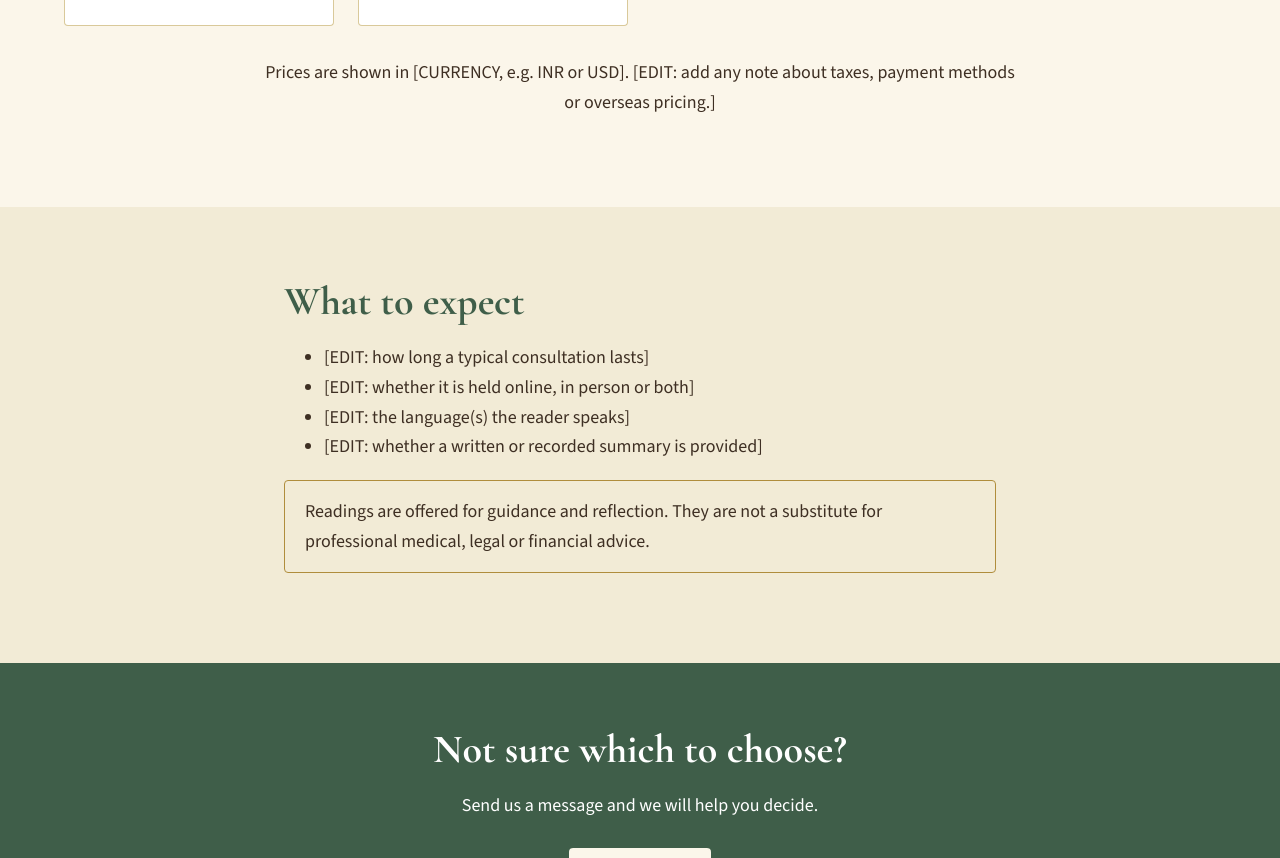
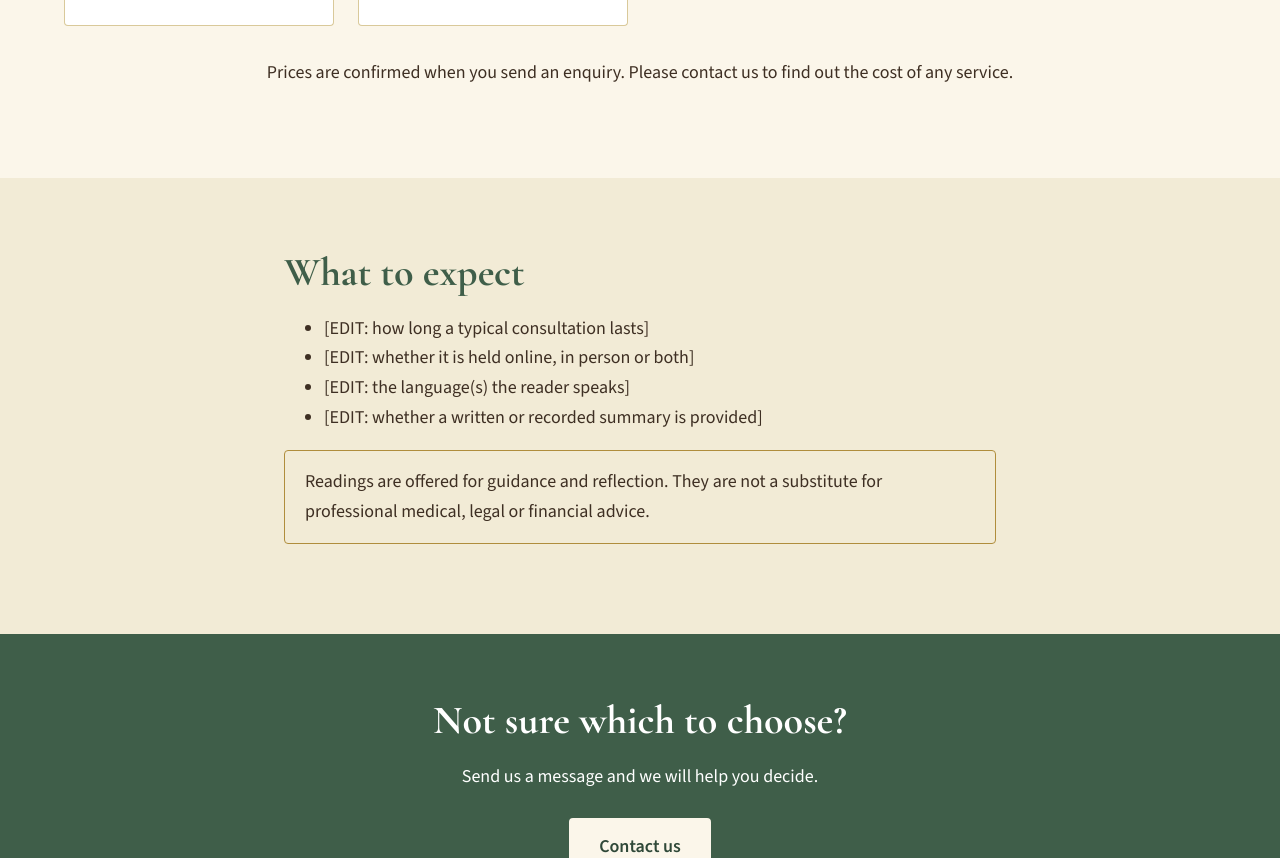
Before and after one commit to palmleafwisdom/palmleafwisdom-website, a plain HTML site: page services.html in a window 1280 px wide. Shown: the part 1184-2042 px from the top of the page. Drawn offline with nearby package versions, Linux system fonts and the light colour scheme.

Commit message:
Update services.html

```diff
--- a/services.html
+++ b/services.html
@@ -39,7 +39,7 @@
         <div class="cards" id="services-list">
           <noscript><p>Please enable JavaScript to see the list of services, or contact us for details.</p></noscript>
         </div>
-        <p class="narrow center" style="margin-top:32px">Prices are shown in [CURRENCY, e.g. INR or USD]. [EDIT: add any note about taxes, payment methods or overseas pricing.]</p>
+       <p class="narrow center" style="margin-top:32px">Prices are confirmed when you send an enquiry. Please contact us to find out the cost of any service.</p>
       </div>
     </section>
 
```
